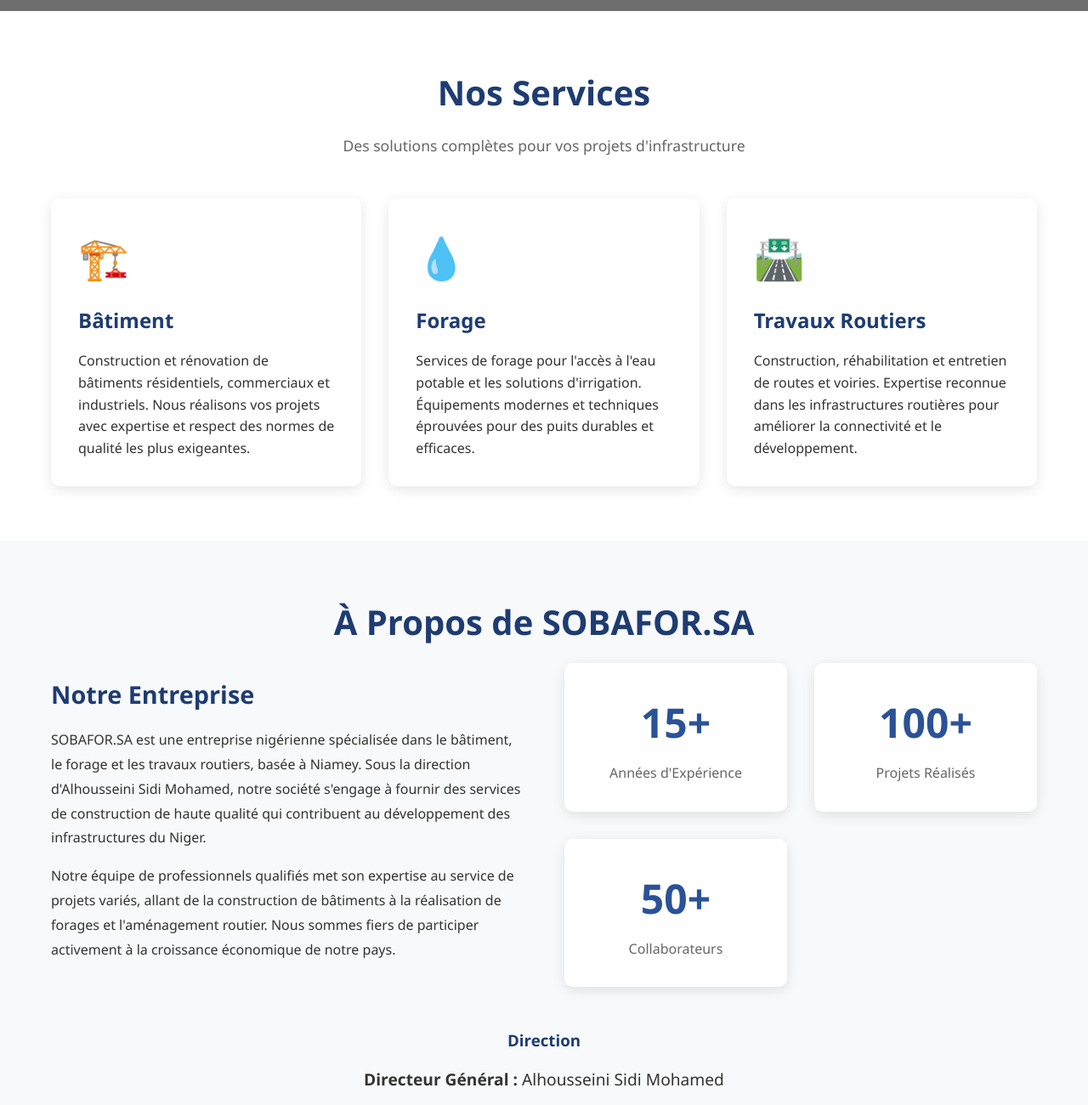
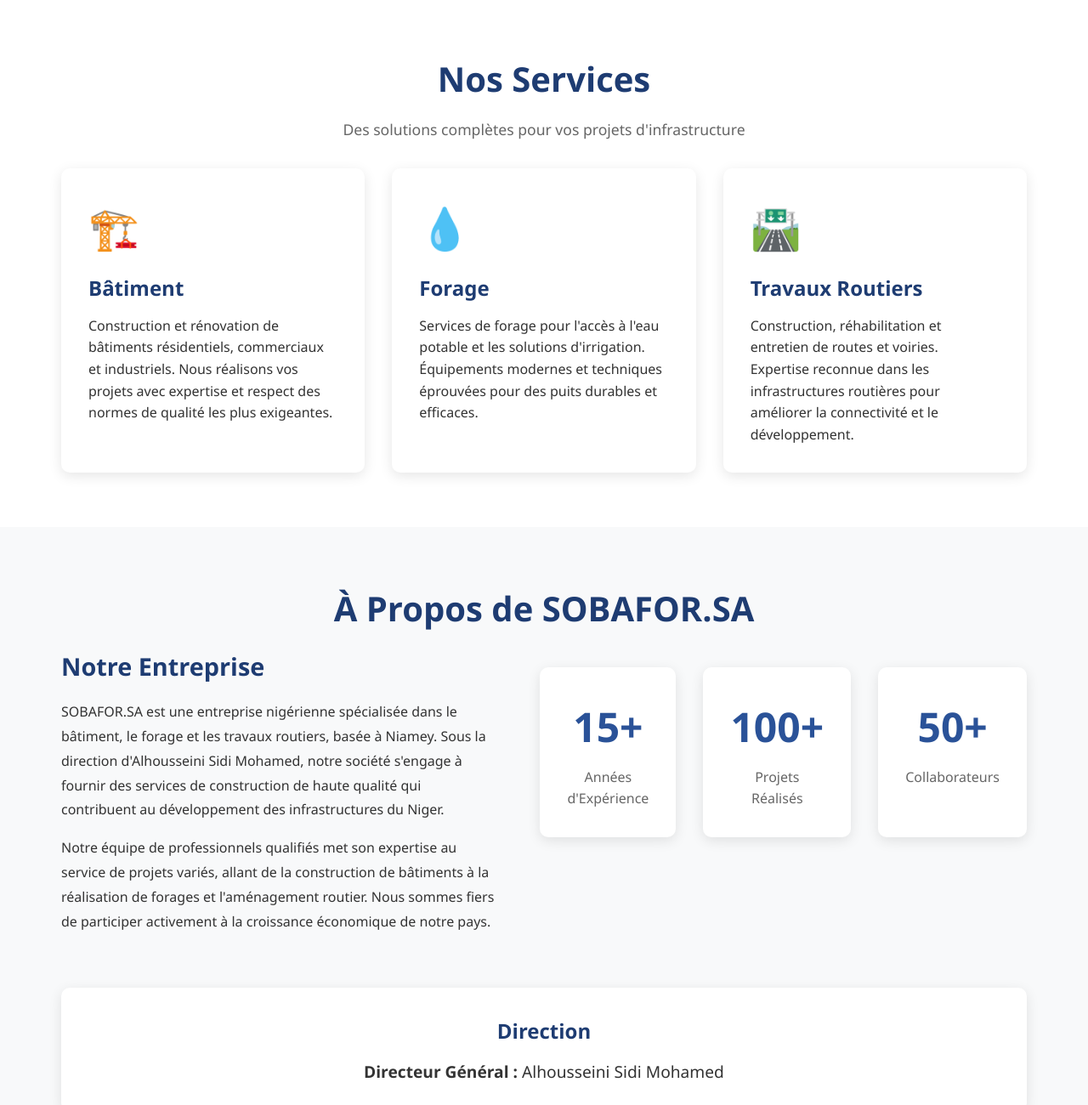
Before and after one commit to SidiHassane/SOBAFOR, a plain HTML site: page index.html in a window 1280 px wide. Shown: the part 680-1980 px from the top of the page at 85% size. Drawn offline with Linux system fonts and the light colour scheme.

Commit message:
Refactor styles in index.html for consistency

```diff
--- a/index.html
+++ b/index.html
@@ -20,14 +20,14 @@
         header {
             background: linear-gradient(135deg, #1e3c72 0%, #2a5298 100%);
             color: white;
-            padding: 2rem 0;
+            padding: 1.5rem 1rem;
             box-shadow: 0 2px 10px rgba(0,0,0,0.1);
         }
 
         .container {
             max-width: 1200px;
             margin: 0 auto;
-            padding: 0 20px;
+            padding: 0 1rem;
         }
 
         .header-content {
@@ -35,21 +35,21 @@
         }
 
         .logo {
-            font-size: 2.5rem;
+            font-size: 2rem;
             font-weight: bold;
             margin-bottom: 0.5rem;
             letter-spacing: 2px;
         }
 
         .tagline {
-            font-size: 1.1rem;
+            font-size: 1rem;
             opacity: 0.95;
             margin-bottom: 0.3rem;
         }
 
         nav {
             background: #1a2f5a;
-            padding: 1rem 0;
+            padding: 0.8rem 0;
             position: sticky;
             top: 0;
             z-index: 100;
@@ -61,10 +61,11 @@
             display: flex;
             justify-content: center;
             flex-wrap: wrap;
+            gap: 0.5rem;
         }
 
         nav ul li {
-            margin: 0 1.5rem;
+            margin: 0.3rem 0.5rem;
         }
 
         nav ul li a {
@@ -72,7 +73,9 @@
             text-decoration: none;
             font-weight: 500;
             transition: color 0.3s;
-            padding: 0.5rem;
+            padding: 0.5rem 0.8rem;
+            display: block;
+            font-size: 0.95rem;
         }
 
         nav ul li a:hover {
@@ -84,25 +87,27 @@
             background-size: cover;
             background-position: center;
             color: white;
-            padding: 6rem 0;
+            padding: 3rem 1rem;
             text-align: center;
         }
 
         .hero h1 {
-            font-size: 3rem;
+            font-size: 1.8rem;
             margin-bottom: 1rem;
             text-shadow: 2px 2px 4px rgba(0,0,0,0.7);
+            line-height: 1.3;
         }
 
         .hero p {
-            font-size: 1.3rem;
-            max-width: 800px;
-            margin: 0 auto 2rem;
+            font-size: 1rem;
+            max-width: 100%;
+            margin: 0 auto 1.5rem;
             text-shadow: 1px 1px 3px rgba(0,0,0,0.7);
+            padding: 0 1rem;
         }
 
         .section {
-            padding: 4rem 0;
+            padding: 2.5rem 1rem;
         }
 
         .section-alt {
@@ -111,28 +116,29 @@
 
         .section-title {
             text-align: center;
-            font-size: 2.5rem;
-            margin-bottom: 1rem;
+            font-size: 1.8rem;
+            margin-bottom: 0.8rem;
             color: #1e3c72;
         }
 
         .section-subtitle {
             text-align: center;
             color: #666;
-            margin-bottom: 3rem;
-            font-size: 1.1rem;
+            margin-bottom: 2rem;
+            font-size: 1rem;
+            padding: 0 1rem;
         }
 
         .services-grid {
             display: grid;
-            grid-template-columns: repeat(auto-fit, minmax(300px, 1fr));
-            gap: 2rem;
-            margin-top: 2rem;
+            grid-template-columns: 1fr;
+            gap: 1.5rem;
+            margin-top: 1.5rem;
         }
 
         .service-card {
             background: white;
-            padding: 2rem;
+            padding: 1.5rem;
             border-radius: 10px;
             box-shadow: 0 4px 15px rgba(0,0,0,0.1);
             transition: transform 0.3s, box-shadow 0.3s;
@@ -144,50 +150,56 @@
         }
 
         .service-icon {
-            font-size: 3rem;
-            margin-bottom: 1rem;
+            font-size: 2.5rem;
+            margin-bottom: 0.8rem;
         }
 
         .service-card h3 {
+            color: #1e3c72;
+            margin-bottom: 0.8rem;
+            font-size: 1.3rem;
+        }
+
+        .service-card p {
+            font-size: 0.95rem;
+            line-height: 1.6;
+        }
+
+        .about-content {
+            display: grid;
+            grid-template-columns: 1fr;
+            gap: 2rem;
+        }
+
+        .about-text h3 {
             color: #1e3c72;
             margin-bottom: 1rem;
             font-size: 1.5rem;
         }
 
-        .about-content {
-            display: grid;
-            grid-template-columns: 1fr 1fr;
-            gap: 3rem;
-            align-items: center;
-        }
-
-        .about-text h3 {
-            color: #1e3c72;
-            margin-bottom: 1rem;
-            font-size: 1.8rem;
-        }
-
         .about-text p {
             margin-bottom: 1rem;
             line-height: 1.8;
+            font-size: 0.95rem;
         }
 
         .stats {
             display: grid;
-            grid-template-columns: repeat(auto-fit, minmax(200px, 1fr));
-            gap: 2rem;
+            grid-template-columns: 1fr;
+            gap: 1.5rem;
             text-align: center;
+            margin-top: 1.5rem;
         }
 
         .stat-card {
             background: white;
-            padding: 2rem;
+            padding: 1.5rem;
             border-radius: 10px;
             box-shadow: 0 4px 15px rgba(0,0,0,0.1);
         }
 
         .stat-number {
-            font-size: 3rem;
+            font-size: 2.5rem;
             font-weight: bold;
             color: #2a5298;
         }
@@ -195,14 +207,15 @@
         .stat-label {
             color: #666;
             margin-top: 0.5rem;
+            font-size: 0.95rem;
         }
 
         .contact-info {
             background: white;
-            padding: 3rem;
+            padding: 2rem 1.5rem;
             border-radius: 10px;
             box-shadow: 0 4px 15px rgba(0,0,0,0.1);
-            max-width: 600px;
+            max-width: 100%;
             margin: 0 auto;
         }
 
@@ -216,50 +229,210 @@
             font-size: 1.5rem;
             margin-right: 1rem;
             color: #2a5298;
+            flex-shrink: 0;
+        }
+
+        .contact-item div {
+            font-size: 0.95rem;
         }
 
         footer {
             background: #1a2f5a;
             color: white;
             text-align: center;
-            padding: 2rem 0;
-            margin-top: 4rem;
+            padding: 2rem 1rem;
+            margin-top: 3rem;
+        }
+
+        footer p {
+            font-size: 0.9rem;
+            line-height: 1.6;
         }
 
         .btn {
             display: inline-block;
             background: #ffa500;
             color: white;
-            padding: 1rem 2rem;
+            padding: 0.9rem 1.8rem;
             text-decoration: none;
             border-radius: 5px;
             font-weight: bold;
             transition: background 0.3s;
+            font-size: 1rem;
         }
 
         .btn:hover {
             background: #ff8c00;
         }
 
-        @media (max-width: 768px) {
+        .direction-box {
+            margin-top: 2rem;
+            text-align: center;
+            padding: 1.5rem;
+            background: white;
+            border-radius: 10px;
+            box-shadow: 0 4px 15px rgba(0,0,0,0.1);
+        }
+
+        .direction-box h3 {
+            color: #1e3c72;
+            margin-bottom: 0.8rem;
+            font-size: 1.3rem;
+        }
+
+        .direction-box p {
+            font-size: 1rem;
+        }
+
+        /* Styles pour tablettes (entre 600px et 900px) */
+        @media (min-width: 600px) {
+            .logo {
+                font-size: 2.3rem;
+            }
+
             .hero h1 {
-                font-size: 2rem;
+                font-size: 2.3rem;
             }
 
             .hero p {
+                font-size: 1.15rem;
+            }
+
+            .services-grid {
+                grid-template-columns: repeat(2, 1fr);
+            }
+
+            .stats {
+                grid-template-columns: repeat(3, 1fr);
+            }
+
+            .section-title {
+                font-size: 2.2rem;
+            }
+        }
+
+        /* Styles pour écrans larges (900px et plus) */
+        @media (min-width: 900px) {
+            .container {
+                padding: 0 2rem;
+            }
+
+            header {
+                padding: 2rem 0;
+            }
+
+            .logo {
+                font-size: 2.5rem;
+            }
+
+            .tagline {
+                font-size: 1.1rem;
+            }
+
+            nav ul li {
+                margin: 0 1.5rem;
+            }
+
+            nav ul li a {
+                font-size: 1rem;
+            }
+
+            .hero {
+                padding: 6rem 1rem;
+            }
+
+            .hero h1 {
+                font-size: 3rem;
+            }
+
+            .hero p {
+                font-size: 1.3rem;
+                max-width: 800px;
+            }
+
+            .section {
+                padding: 4rem 2rem;
+            }
+
+            .section-title {
+                font-size: 2.5rem;
+            }
+
+            .section-subtitle {
+                font-size: 1.1rem;
+            }
+
+            .services-grid {
+                grid-template-columns: repeat(3, 1fr);
+                gap: 2rem;
+            }
+
+            .service-card {
+                padding: 2rem;
+            }
+
+            .service-icon {
+                font-size: 3rem;
+            }
+
+            .service-card h3 {
+                font-size: 1.5rem;
+            }
+
+            .service-card p {
                 font-size: 1rem;
             }
 
             .about-content {
-                grid-template-columns: 1fr;
+                grid-template-columns: 1fr 1fr;
+                gap: 3rem;
             }
 
-            nav ul li {
-                margin: 0.5rem 1rem;
+            .about-text h3 {
+                font-size: 1.8rem;
             }
 
-            .section-title {
-                font-size: 2rem;
+            .about-text p {
+                font-size: 1rem;
+            }
+
+            .stats {
+                grid-template-columns: repeat(3, 1fr);
+                gap: 2rem;
+            }
+
+            .stat-card {
+                padding: 2rem;
+            }
+
+            .stat-number {
+                font-size: 3rem;
+            }
+
+            .stat-label {
+                font-size: 1rem;
+            }
+
+            .contact-info {
+                padding: 3rem;
+                max-width: 600px;
+            }
+
+            .contact-item div {
+                font-size: 1rem;
+            }
+
+            .direction-box {
+                margin-top: 3rem;
+                padding: 2rem;
+            }
+
+            .direction-box h3 {
+                font-size: 1.5rem;
+            }
+
+            .direction-box p {
+                font-size: 1.2rem;
             }
         }
     </style>
@@ -351,9 +524,9 @@
                 </div>
             </div>
 
-            <div style="margin-top: 3rem; text-align: center;">
-                <h3 style="color: #1e3c72; margin-bottom: 1rem;">Direction</h3>
-                <p style="font-size: 1.2rem;"><strong>Directeur Général :</strong> Alhousseini Sidi Mohamed</p>
+            <div class="direction-box">
+                <h3>Direction</h3>
+                <p><strong>Directeur Général :</strong> Alhousseini Sidi Mohamed</p>
             </div>
         </div>
     </section>
```
